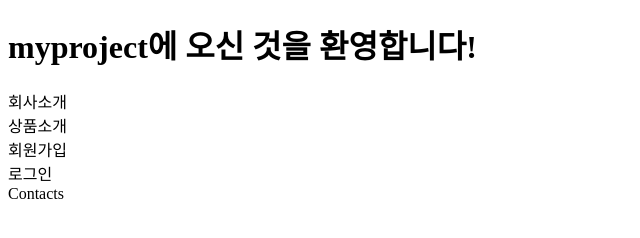
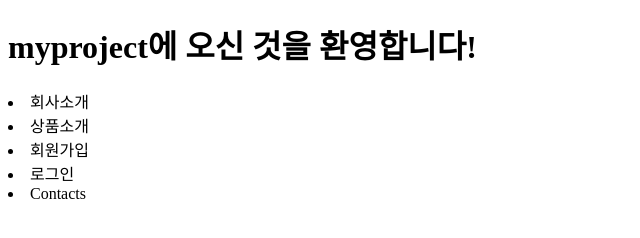
Before and after one commit to inzerlmi/gitbasic, a plain HTML site: page index.html in a window 1280 px wide. Shown: the whole page, without its empty margins (0-640 px from the left). Drawn offline with Linux system fonts and the light colour scheme.

Commit message:
nav태그로 변경

```diff
--- a/index.html
+++ b/index.html
@@ -7,10 +7,12 @@
 </head>
 <body>
     <h1>myproject에 오신 것을 환영합니다!</h1>
-    <div>회사소개</div>
-    <div>상품소개</div>
-    <div>회원가입</div>
-    <div>로그인</div>
-    <div>Contacts</div>
+    <nav>
+        <li>회사소개</li>
+        <li>상품소개</li>
+        <li>회원가입</li>
+        <li>로그인</li>
+        <li>Contacts</li>
+    </nav>
 </body>
 </html>
```
